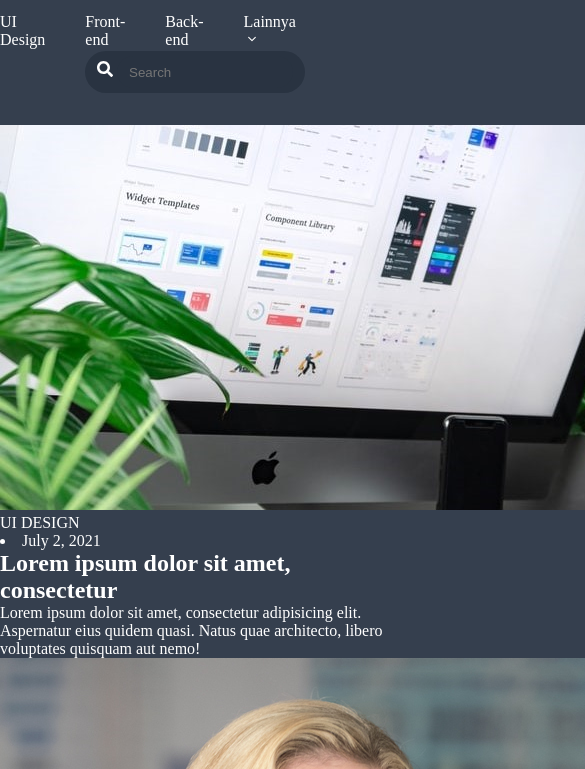
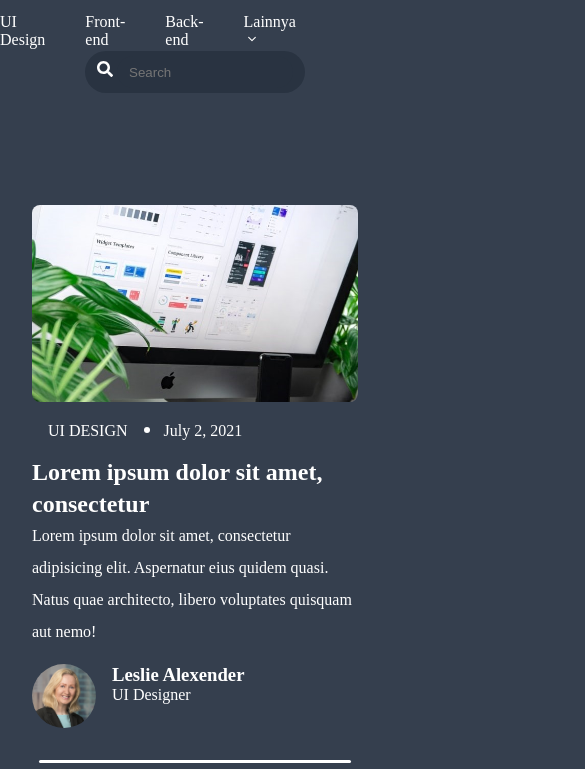
Before and after one commit to NadeeraBinoli/personal-blog, a plain HTML site: page index.html in a window 390 px wide. Shown: the part 75-844 px from the top of the page, 585 px wide, since content can reach past the window. Drawn offline with Linux system fonts and the light colour scheme.

Commit message:
update style.css
style blog posts - main section for mobile size

```diff
--- a/index.html
+++ b/index.html
@@ -47,84 +47,99 @@
 
         <div class="card">
           <img class="card-img" src="image\a.jpg" alt="card-image">
-          <p class="p1">UI DESIGN <li>July 2, 2021</li>
-          </p>
+          <p class="p1">UI DESIGN </p> <p class="p3"> July 2, 2021 </p>
           <h2>Lorem ipsum dolor sit amet, consectetur</h2>
           <p class="p2">Lorem ipsum dolor sit amet, consectetur adipisicing elit. Aspernatur eius quidem quasi. Natus quae architecto, libero voluptates quisquam aut nemo!</p>
           <div class="profile-div">
             <img class="profile-img" src="image\profile-3.jpg" alt="profile-image">
+            <div class="profile-sidebar">
               <h3 class="writter-name">Leslie Alexender</h3>
               <p class="occupation">UI Designer</p>
+            </div>
           </div>
         </div>
 
         <div class="card">
           <img class="card-img" src="image\b.jpg" alt="card-image">
-          <p class="p1">UI DESIGN . July 2, 2021</p>
+          <p class="p1">UI DESIGN </p> <p class="p3"> July 2, 2021 </p>
           <h2>Lorem ipsum dolor sit amet, consectetur</h2>
           <p class="p2">Lorem ipsum dolor sit amet, consectetur adipisicing elit. Aspernatur eius quidem quasi. Natus quae architecto, libero voluptates quisquam aut nemo!</p>
           <div class="profile-div">
             <img class="profile-img" src="image\profile-4.jpg" alt="profile-image">
+            <div class="profile-sidebar">
               <h3 class="writter-name">Leslie Alexender</h3>
               <p class="occupation">UI Designer</p>
+            </div>
           </div>
         </div>
 
         <div class="card">
           <img class="card-img" src="image\c.jpg" alt="card-image">
-          <p class="p1">UI DESIGN . July 2, 2021</p>
+          <p class="p1">UI DESIGN </p> <p class="p3"> July 2, 2021 </p>
           <h2>Lorem ipsum dolor sit amet, consectetur</h2>
           <p class="p2">Lorem ipsum dolor sit amet, consectetur adipisicing elit. Aspernatur eius quidem quasi. Natus quae architecto, libero voluptates quisquam aut nemo!</p>
           <div class="profile-div">
             <img class="profile-img" src="image\profile-2.jpg" alt="profile-image">
+            <div class="profile-sidebar">
               <h3 class="writter-name">Leslie Alexender</h3>
               <p class="occupation">UI Designer</p>
+            </div>
           </div>
         </div>
 
         <div class="card">
           <img class="card-img" src="image\d.jpg" alt="card-image">
-          <p class="p1">UI DESIGN . July 2, 2021</p>
+          <p class="p1">UI DESIGN </p> <p class="p3"> July 2, 2021 </p>
           <h2>Lorem ipsum dolor sit amet, consectetur</h2>
           <p class="p2">Lorem ipsum dolor sit amet, consectetur adipisicing elit. Aspernatur eius quidem quasi. Natus quae architecto, libero voluptates quisquam aut nemo!</p>
+          <div class="profile-div">
             <img class="profile-img" src="image\profile-1.jpg" alt="profile-image">
+            <div class="profile-sidebar">
               <h3 class="writter-name">Leslie Alexender</h3>
               <p class="occupation">UI Designer</p>
+            </div>
+          </div>
         </div>
 
         <div class="card">
           <img class="card-img" src="image\e.jpg" alt="card-image">
-          <p class="p1">UI DESIGN . July 2, 2021</p>
+          <p class="p1">UI DESIGN </p> <p class="p3"> July 2, 2021 </p>
           <h2>Lorem ipsum dolor sit amet, consectetur</h2>
           <p class="p2">Lorem ipsum dolor sit amet, consectetur adipisicing elit. Aspernatur eius quidem quasi. Natus quae architecto, libero voluptates quisquam aut nemo!</p>
           <div class="profile-div">
             <img class="profile-img" src="image\profile-2.jpg" alt="profile-image">
+            <div class="profile-sidebar">
               <h3 class="writter-name">Leslie Alexender</h3>
               <p class="occupation">UI Designer</p>
+            </div>
           </div>
         </div>
 
         <div class="card">
           <img class="card-img" src="image\f.jpg" alt="card-image">
-          <p class="p1">UI DESIGN . July 2, 2021</p>
+          <p class="p1">UI DESIGN </p> <p class="p3"> July 2, 2021 </p>
           <h2>Lorem ipsum dolor sit amet, consectetur</h2>
           <p class="p2">Lorem ipsum dolor sit amet, consectetur adipisicing elit. Aspernatur eius quidem quasi. Natus quae architecto, libero voluptates quisquam aut nemo!</p>
           <div class="profile-div">
             <img class="profile-img" src="image\profile-1.jpg" alt="profile-image">
+            <div class="profile-sidebar">
               <h3 class="writter-name">Leslie Alexender</h3>
               <p class="occupation">UI Designer</p>
+            </div>
           </div>
         </div>
 
         <div class="card">
           <img class="card-img" src="image\g.jpg" alt="card-image">
-          <p class="p1">UI DESIGN . July 2, 2021</p>
+          <p class="p1">UI DESIGN </p> <p class="p3"> July 2, 2021 </p>
           <h2>Lorem ipsum dolor sit amet, consectetur</h2>
           <p class="p2">Lorem ipsum dolor sit amet, consectetur adipisicing elit. Aspernatur eius quidem quasi. Natus quae architecto, libero voluptates quisquam aut nemo!</p>
           <div class="profile-div">
             <img class="profile-img" src="image\profile-4.jpg" alt="profile-image">
+            <div class="profile-sidebar">
               <h3 class="writter-name">Leslie Alexender</h3>
               <p class="occupation">UI Designer</p>
+            </div>
           </div>
         </div>
 
--- a/style.css
+++ b/style.css
@@ -5,7 +5,7 @@
   color: #FFFFFF;
 }
 
-/* navigation bar */
+/* navigation bar - desktop size*/
 nav {
   display: flex;
   flex-wrap: wrap;
@@ -73,3 +73,62 @@ form {
   width: 11rem;
   height: 2rem;
 }
+/* blog posts- main section - mobile size */
+.card {
+  margin: 5rem 2rem;
+}
+
+.card:after {
+  content: "";
+  position: absolute;
+  width: 80%;
+  height: 3px;
+  left: 10%;
+  right: 10%;
+  background: white;
+  border-radius: 1rem;
+  margin: 1rem 0;
+}
+
+.card-img {
+  width: 100%;
+  height: 100%;
+  border-radius: .5rem;
+}
+
+.profile-div {
+  display: flex;
+  flex-direction: row;
+  grid-gap: 1rem;
+  margin: 1rem 0;
+}
+
+.profile-sidebar {
+  display: flex;
+  flex-direction: column;
+}
+
+.profile-img {
+  width: 4rem;
+  height: 4rem;
+  border-radius: 50%;
+}
+
+.p1, .p3 {
+  display: inline-block;
+  margin: 1rem;
+}
+
+.p1:after {
+  content: "";
+  position: absolute;
+  width: 6px;
+  height: 6px;
+  background: white;
+  border-radius: 50%;
+  margin: 0.3rem 1rem 0;
+}
+
+h2, .p2 {
+  line-height: 2rem;
+}
```
Lines whose indentation alone changed are shown as unchanged.
